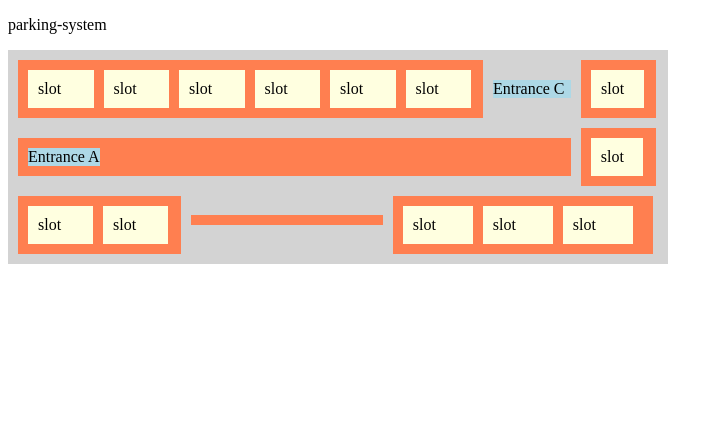
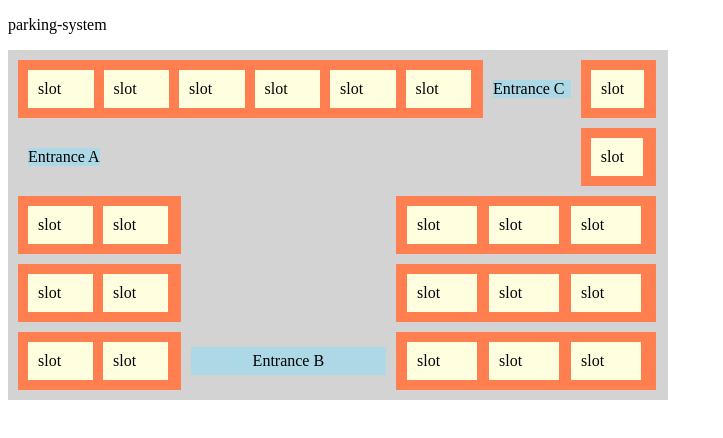
Before and after one commit to jsmnfaye/parking-init, an Angular app: page / in a window 1280 px wide. Shown: the top 438 px of the page, without its empty margins (0-723 px from the left). Built offline with nearby package versions, Linux system fonts and the light colour scheme.

Commit message:
completed parking map

```diff
--- a/src/app/app.component.html
+++ b/src/app/app.component.html
@@ -16,12 +16,12 @@
     <div style="background-color: coral; padding: 5px; margin: 5px; width: 10%; display: inline-block">
         <div class="parking-slot" style="width:50%">slot</div>
     </div>
-    <div style="background-color: coral; padding: 5px; margin: 5px; width: 83.5%; display: inline-block">
+    <!-- 2nd row -->
+    <div style="padding: 5px; margin: 5px; width: 83.5%; display: inline-block">
         <div style="background-color: lightblue;margin: 5px; display: inline-block">
             Entrance A
         </div>
     </div>
-    <!-- 2nd row -->
     <div style="background-color: coral; padding: 5px; margin: 5px; width: 10%; display: inline-block">
         <div class="parking-slot" style="width:50%">slot</div>
     </div>
@@ -30,11 +30,35 @@
         <div class="parking-slot vertical-slot">slot</div>
         <div class="parking-slot vertical-slot">slot</div>
     </div>
-    <div style="background-color: coral; padding: 5px; margin: 5px; width: 28%; display: inline-block">
+    <div style="padding: 5px; margin: 5px; width: 28.5%; display: inline-block">
     </div>
     <div style="background-color: coral; padding: 5px; margin: 5px; width: 38.5%; display: inline-block">
-        <div class="parking-slot horizontal-slot" style="width: 20%">slot</div>
-        <div class="parking-slot horizontal-slot" style="width: 20%">slot</div>
-        <div class="parking-slot horizontal-slot" style="width: 20%">slot</div>
+        <div class="parking-slot area-three">slot</div>
+        <div class="parking-slot area-three">slot</div>
+        <div class="parking-slot area-three">slot</div>
+    </div>
+    <!-- 4th row -->
+    <div style="background-color: coral; padding: 5px; margin: 5px; width: 23.5%; display: inline-block">
+        <div class="parking-slot vertical-slot">slot</div>
+        <div class="parking-slot vertical-slot">slot</div>
+    </div>
+    <div style="padding: 5px; margin: 5px; width: 28.5%; display: inline-block">
+    </div>
+    <div style="background-color: coral; padding: 5px; margin: 5px; width: 38.5%; display: inline-block">
+        <div class="parking-slot area-three">slot</div>
+        <div class="parking-slot area-three">slot</div>
+        <div class="parking-slot area-three">slot</div>
+    </div>
+    <!-- 5th row -->
+    <div style="background-color: coral; padding: 5px; margin: 5px; width: 23.5%; display: inline-block">
+        <div class="parking-slot vertical-slot">slot</div>
+        <div class="parking-slot vertical-slot">slot</div>
+    </div>
+    <div style="background-color: lightblue; padding: 5px; margin: 5px; width: 28.5%; display: inline-block; text-align: center;"> Entrance B
+    </div>
+    <div style="background-color: coral; padding: 5px; margin: 5px; width: 38.5%; display: inline-block">
+        <div class="parking-slot area-three">slot</div>
+        <div class="parking-slot area-three">slot</div>
+        <div class="parking-slot area-three">slot</div>
     </div>
 </div>
--- a/src/app/app.component.scss
+++ b/src/app/app.component.scss
@@ -13,3 +13,8 @@
 .vertical-slot {
     width: 29.5%;
 }
+
+.area-three {
+    width: 20%;
+    margin: 5px 6px;
+}
```
